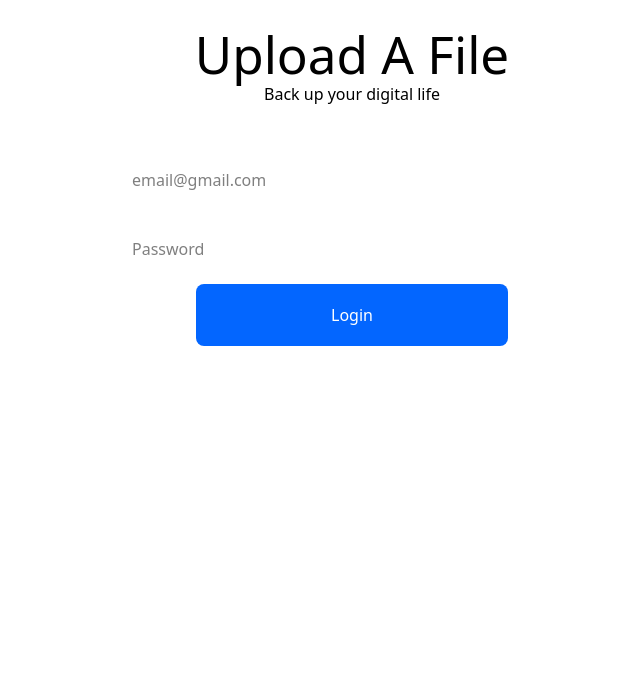
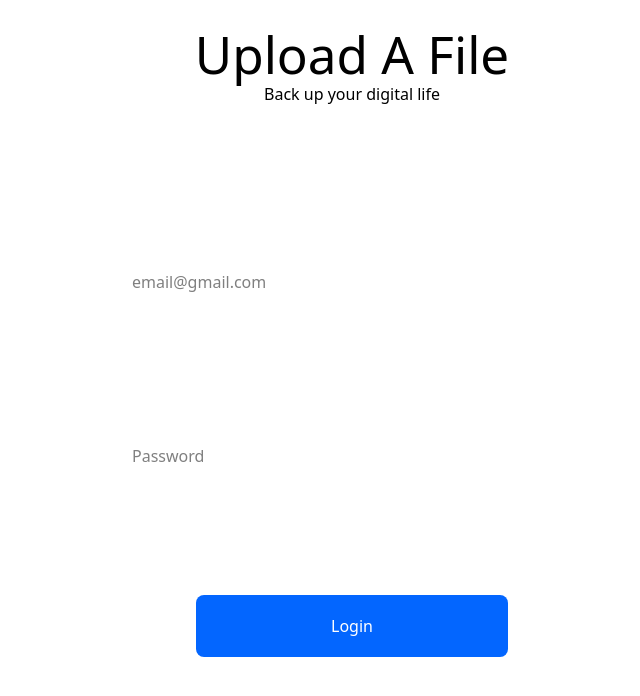
Before and after one commit to mothibimalebana/upload-a-file-frontEnd, a React (Vite) app: page / in a window 1280 px wide. Shown: the top 696 px of the page, without its empty margins (288-928 px from the left). Built offline with nearby package versions, Linux system fonts and the light colour scheme.

Commit message:
chore: the form element now expands across the entire h

```diff
--- a/src/pages/Login.jsx
+++ b/src/pages/Login.jsx
@@ -67,7 +67,7 @@ const Form = () => {
   };
   return(
     <div className="form flex-1">
-      <form onSubmit={handleSubmit} className='flex flex-col justify-between items-center'>
+      <form onSubmit={handleSubmit} className='flex flex-col justify-evenly items-center h-full'>
         {/* Email Field */}
         <div className="form-group">
           <input
@@ -118,7 +118,7 @@ const Form = () => {
 function LoginForm() {
   return (
     <div className="login-container h-full grid md:pt-[2%] pr-[25%] pb-[3%] pl-[25%]">
-      <div className="login flex gap-[40px] flex-col bg-[#fff] h-full">
+      <div className="login flex gap-[5%] flex-col bg-[#fff] h-full">
         <Header/>
         <Form/>
       </div>
```
